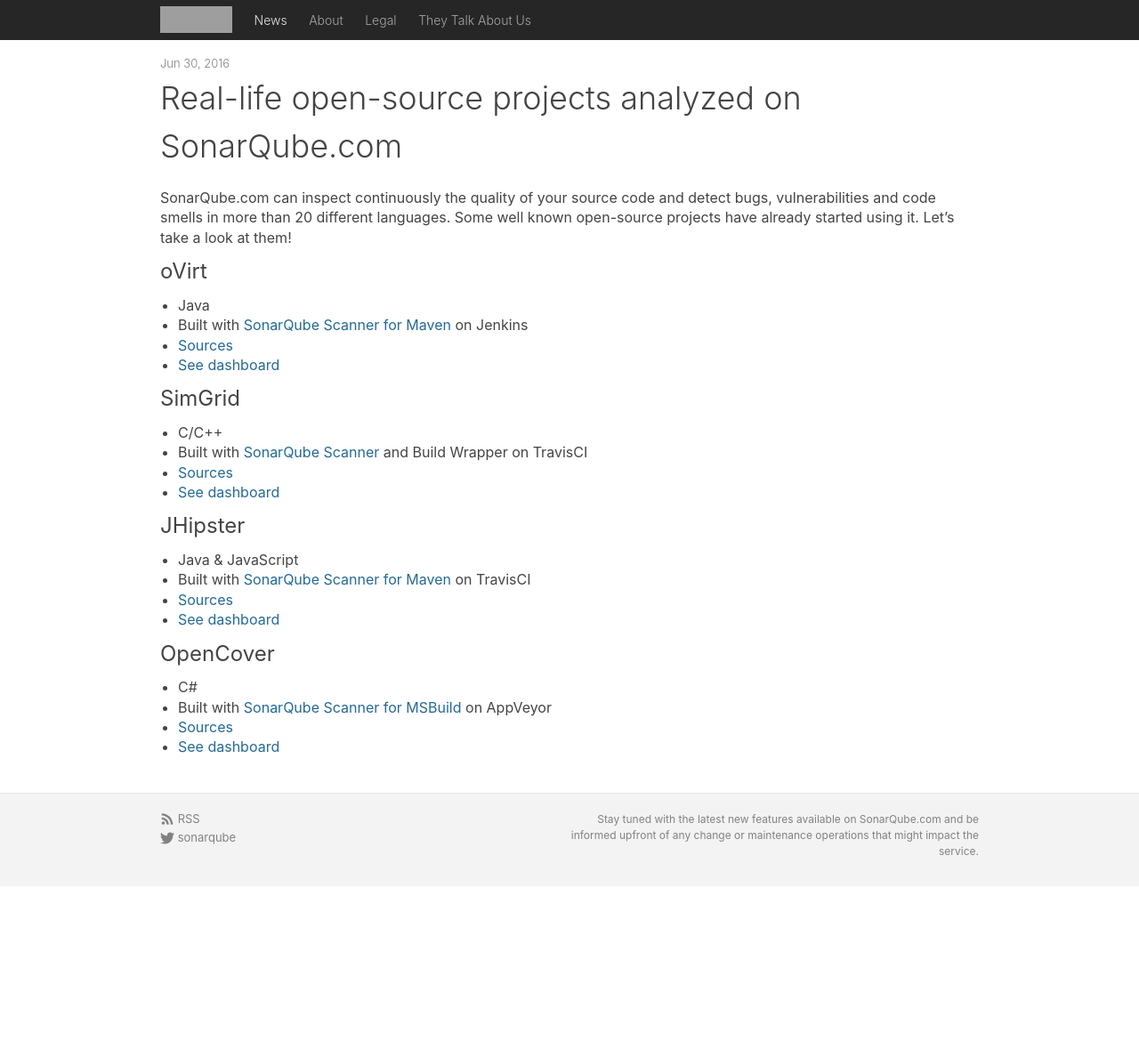
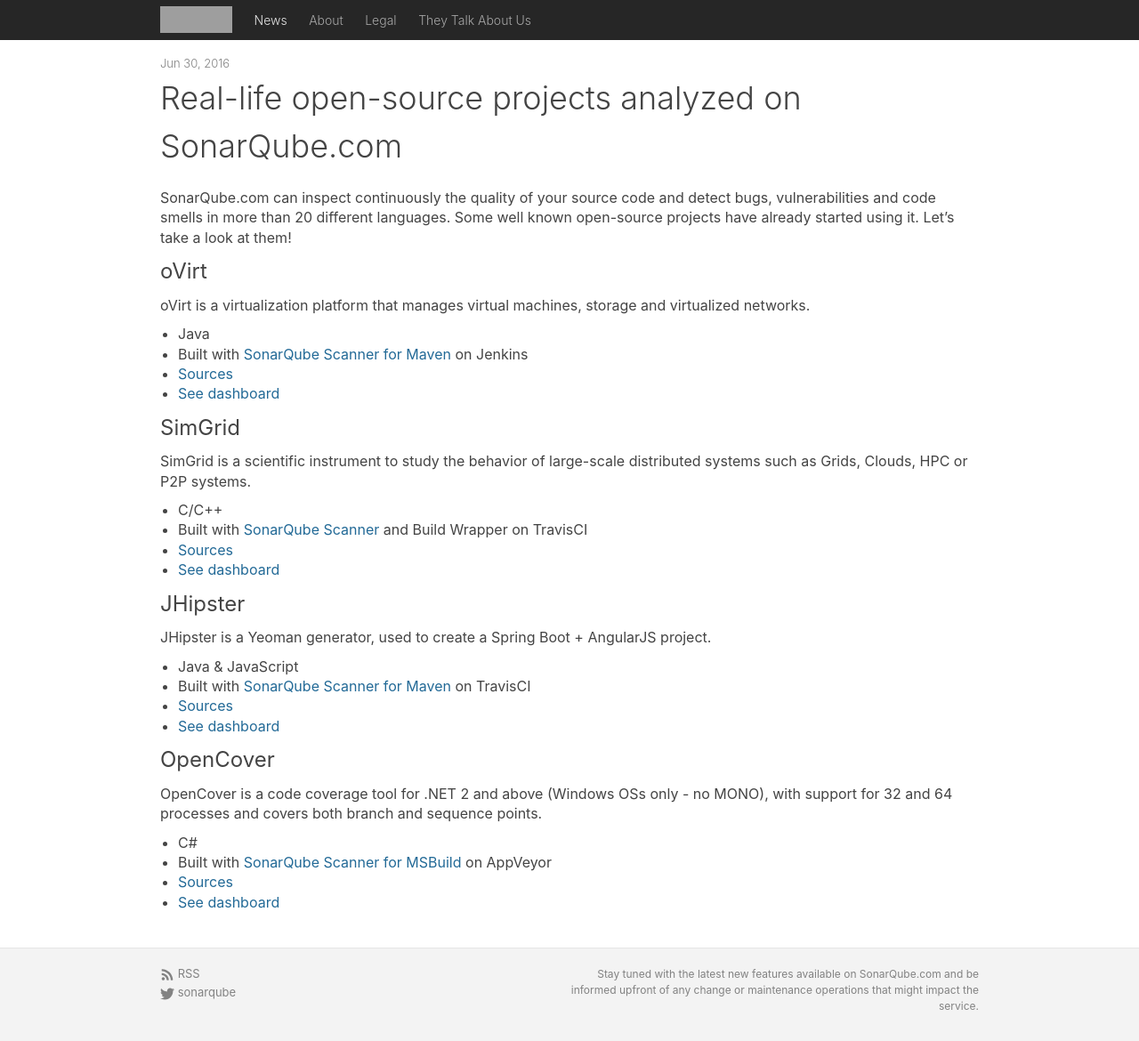
Before and after one commit to NandhiniNanz/sonarcloud-website, a Jekyll site: the page built from _posts/2016/06/2016-06-30-real-life-projects.md, in a window 1280 px wide. Shown: the whole page at 89% size. Built offline with Jekyll 4.4.1, drawn with Linux system fonts in a browser that asks for light colours; before the commit the page ends 996 px from its top, so only the background shows below that; grey boxes are pictures that could not be loaded.

Commit message:
Add redirect for sample projects

```diff
--- a/_config.yml
+++ b/_config.yml
@@ -18,3 +18,4 @@
 
 # Build settings
 markdown: kramdown
+permalink: /:year/:month/:day/:title.html
--- a/_posts/2016/06/2016-06-30-real-life-projects.md
+++ b/_posts/2016/06/2016-06-30-real-life-projects.md
@@ -8,24 +8,36 @@
 
 
 # oVirt
+
+oVirt is a virtualization platform that manages virtual machines, storage and virtualized networks.
+
 - Java
 - Built with [SonarQube Scanner for Maven](http://redirect.sonarsource.com/doc/install-configure-scanner-maven.html) on Jenkins
 - [Sources](https://github.com/oVirt/ovirt-engine)
 - [See dashboard](https://sonarqube.com/overview?id=org.ovirt.engine%3Aroot)
 
 # SimGrid
+
+SimGrid is a scientific instrument to study the behavior of large-scale distributed systems such as Grids, Clouds, HPC or P2P systems.
+
 - C/C++
 - Built with [SonarQube Scanner](http://redirect.sonarsource.com/doc/install-configure-scanner.html) and Build Wrapper on TravisCI
 - [Sources](https://github.com/simgrid/simgrid)
 - [See dashboard](https://sonarqube.com/overview?id=simgrid)
 
 # JHipster
+
+JHipster is a Yeoman generator, used to create a Spring Boot + AngularJS project.
+
 - Java & JavaScript
 - Built with [SonarQube Scanner for Maven](http://redirect.sonarsource.com/doc/install-configure-scanner-maven.html) on TravisCI
 - [Sources](https://github.com/jhipster/jhipster-sample-app)
 - [See dashboard](https://sonarqube.com/overview?id=io.github.jhipster.sample%3Ajhipster-sample-application)
 
 # OpenCover
+
+OpenCover is a code coverage tool for .NET 2 and above (Windows OSs only - no MONO), with support for 32 and 64 processes and covers both branch and sequence points.
+
 - C#
 - Built with [SonarQube Scanner for MSBuild](http://redirect.sonarsource.com/doc/install-configure-scanner-msbuild.html) on AppVeyor
 - [Sources](https://github.com/OpenCover/opencover)
--- /dev/null
+++ b/redirects/sample-projects.html
@@ -0,0 +1 @@
+<meta http-equiv="refresh" content="0;url=/2016/07/10/others.html" />
```
Also changed, not shown: _posts/2016/05/2016-05-10-sample-projects.md (+1 -1 lines).
